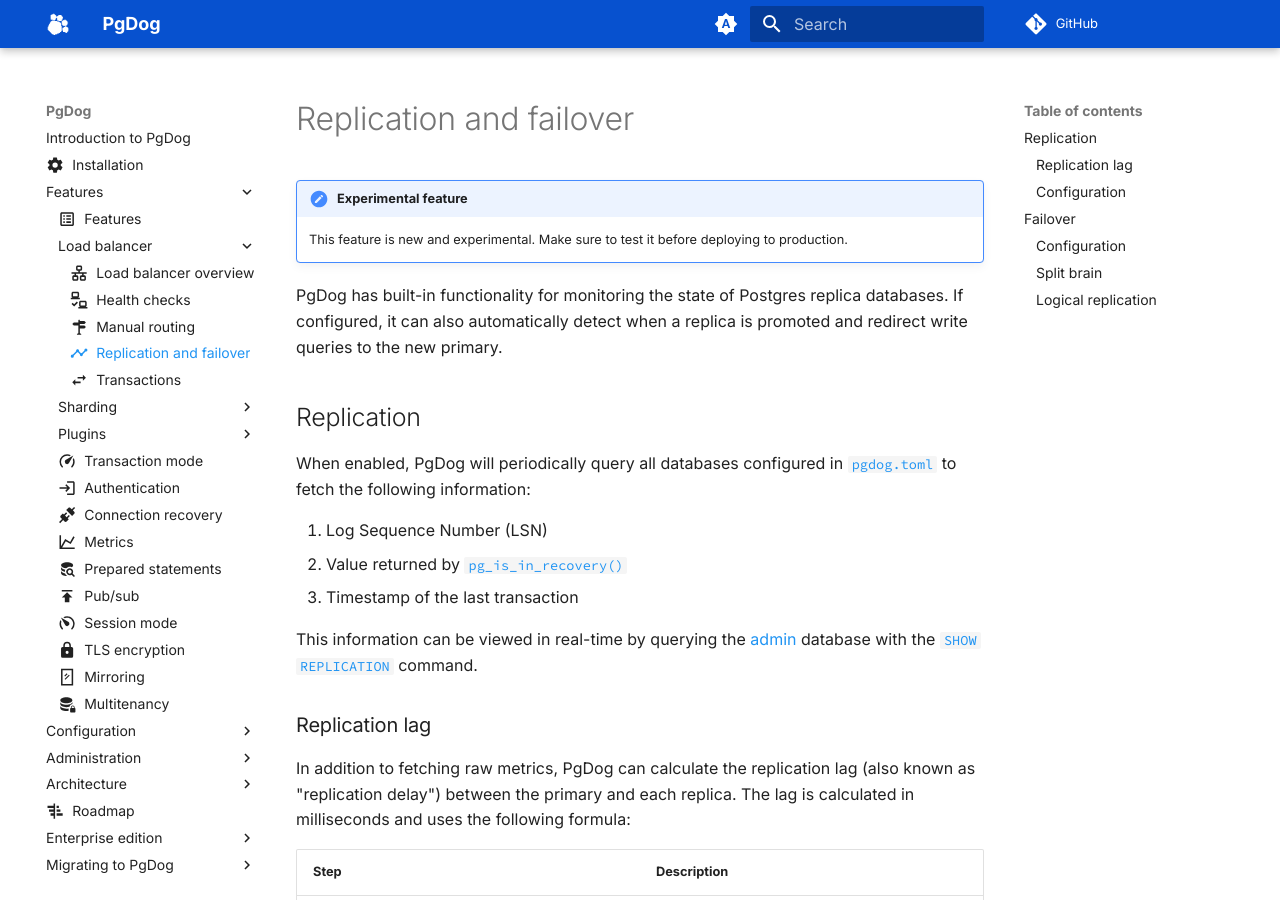
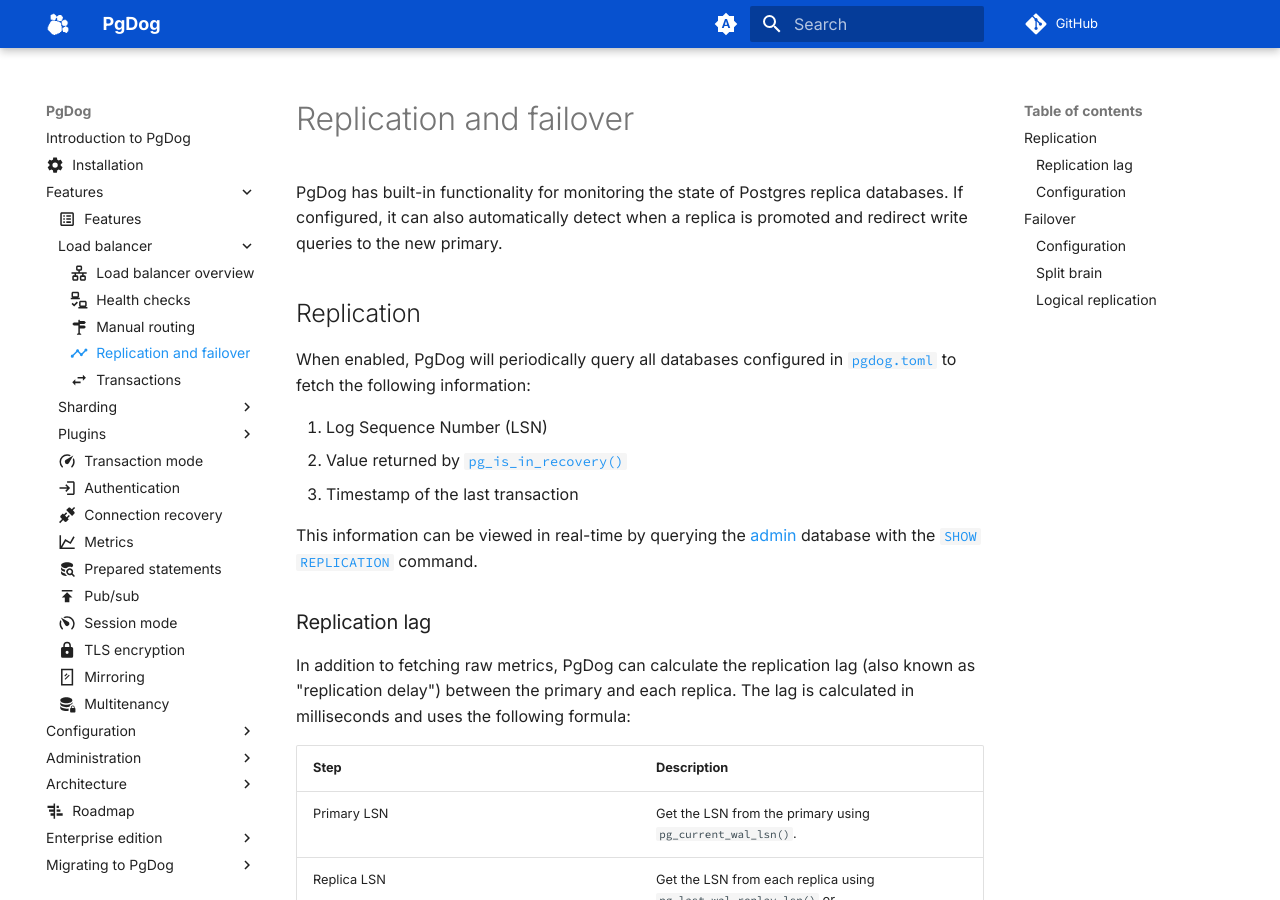
Before and after one commit to pgdogdev/docs, an MkDocs documentation site: the page built from docs/features/load-balancer/replication-failover.md, in a window 1280 px wide and 900 px high. Built offline with MkDocs 1.6.1 and Material for MkDocs 9.7.7, drawn with Linux system fonts in a browser that asks for light colours; comment, search, counter and statistics services are not loaded.

Commit message:
remove experimental flag from failover

```diff
--- a/docs/features/load-balancer/replication-failover.md
+++ b/docs/features/load-balancer/replication-failover.md
@@ -3,10 +3,6 @@
 ---
 
 # Replication and failover
-
-!!! note "Experimental feature"
-    This feature is new and experimental. Make sure to test it before deploying
-    to production.
 
 PgDog has built-in functionality for monitoring the state of Postgres replica databases. If configured, it can also automatically detect when a replica is promoted and redirect write queries to the new primary.
 
```
